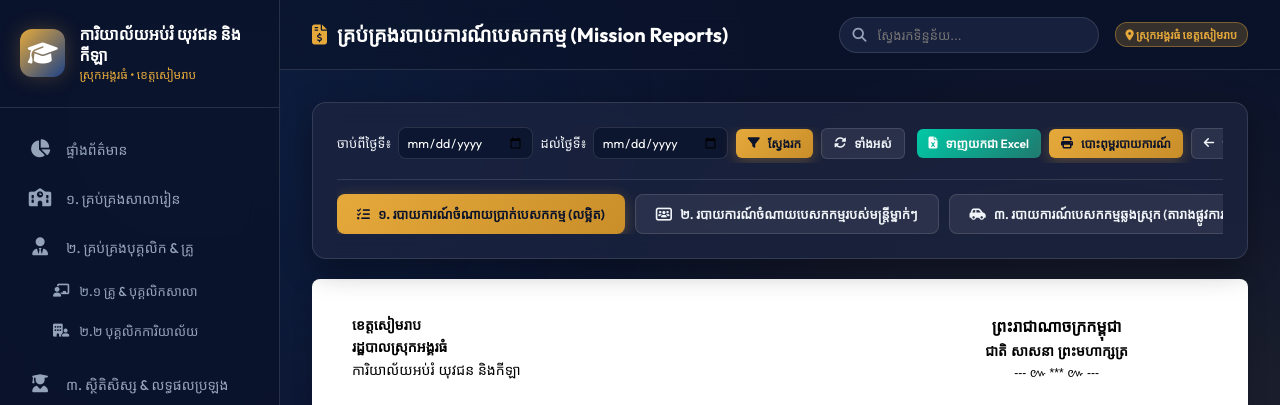
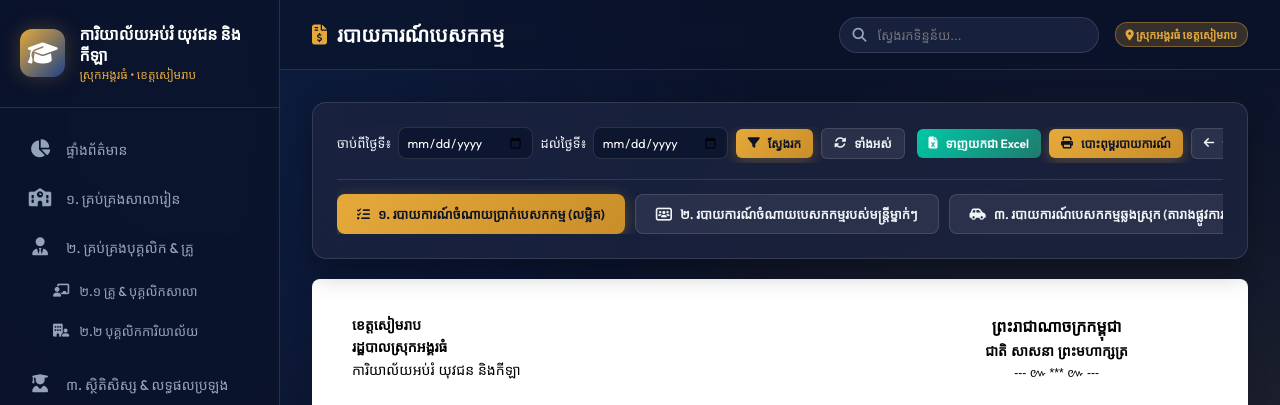
Before and after one commit to Phally-thok/angkorthom, a Flask app: page /documents/mission_report in a window 1280 px wide. Shown: the top 405 px of the page. Run offline with Flask 3, Linux system fonts and the light colour scheme; a user stored in the database is signed in; data comes from the database, SQL or seed files in the repository; some web fonts are replaced.

Commit message:
Update header title to របាយការណ៍បេសកកម្ម

```diff
--- a/templates/mission_expense_report.html
+++ b/templates/mission_expense_report.html
@@ -3,7 +3,7 @@
 {% block title %}របាយការណ៍បេសកកម្ម - ការិយាល័យអប់រំ យុវជន និងកីឡា ស្រុកអង្គរធំ{% endblock %}
 
 {% block header_title %}
-<i class="fa-solid fa-file-invoice-dollar" style="color: var(--accent-gold);"></i> គ្រប់គ្រងរបាយការណ៍បេសកកម្ម (Mission Reports)
+<i class="fa-solid fa-file-invoice-dollar" style="color: var(--accent-gold);"></i> របាយការណ៍បេសកកម្ម
 {% endblock %}
 
 {% block content %}
```
